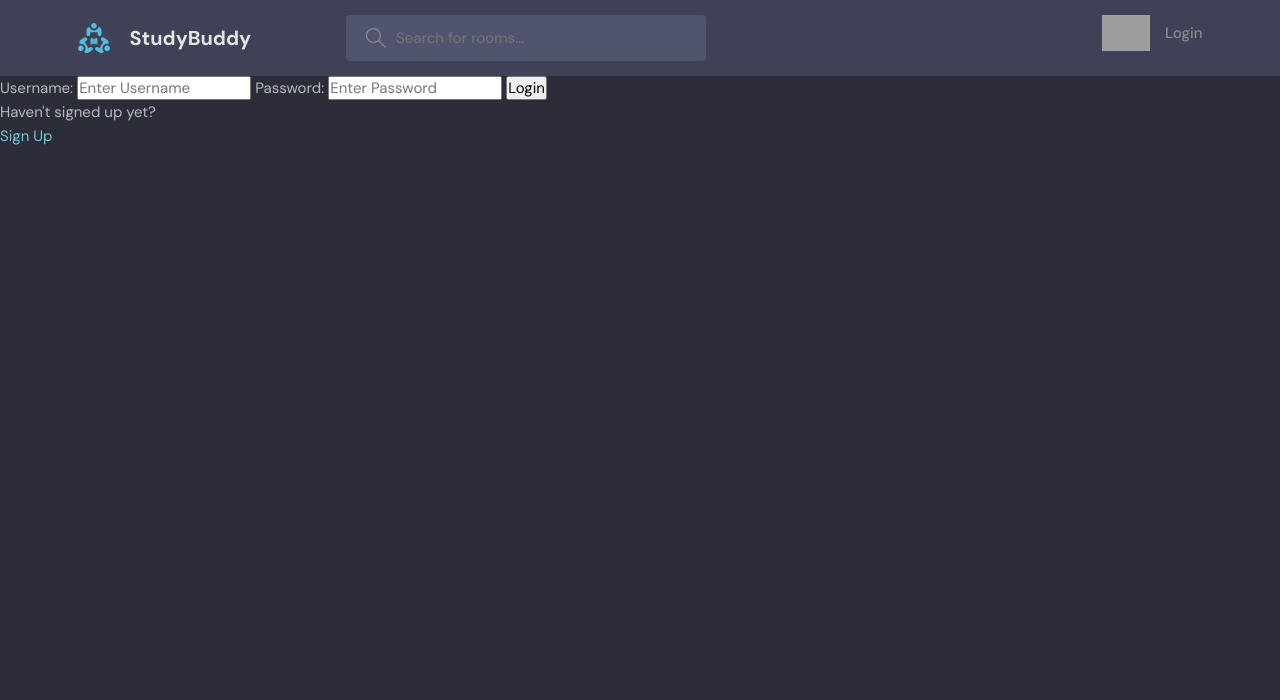
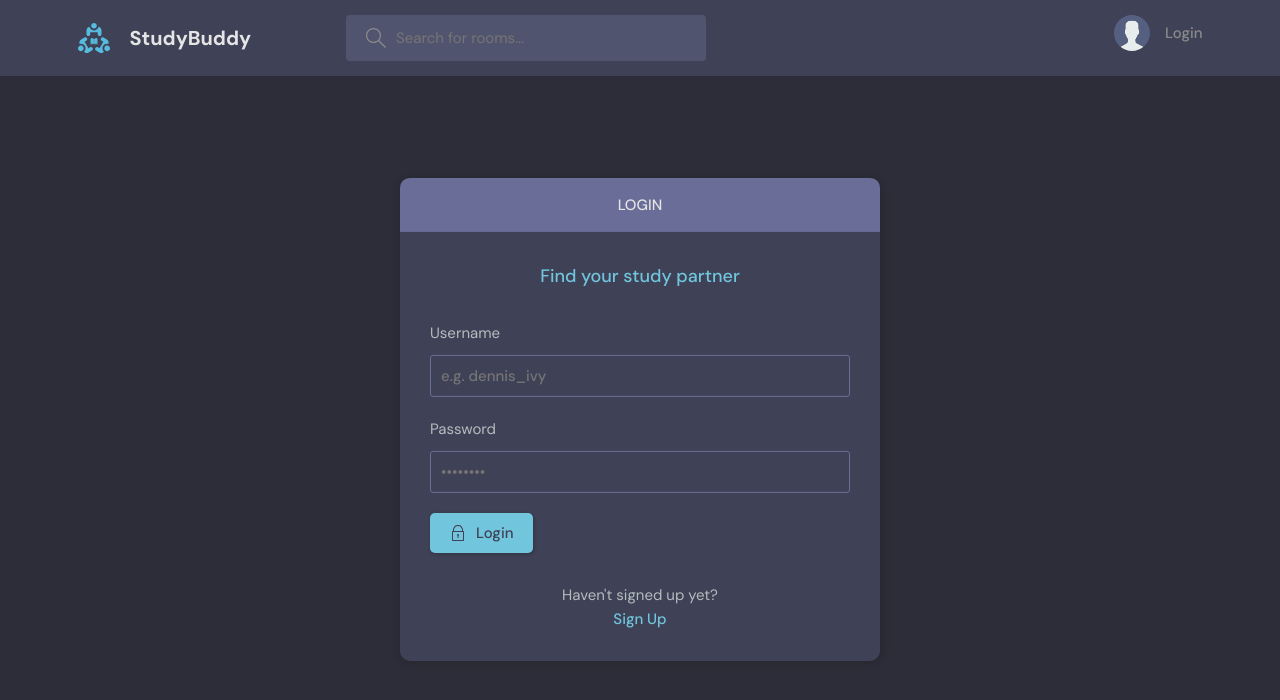
Before and after one commit to mdarshad1000/Walkie, a Django app: page /login/ in a window 1280 px wide. Shown: the top 700 px of the page. Run offline with Django 4.2, Linux system fonts and the light colour scheme; grey boxes are pictures that could not be loaded.

Commit message:
customized login register

```diff
--- a/base/templates/base/login_register.html
+++ b/base/templates/base/login_register.html
@@ -1,32 +1,102 @@
 {% extends 'main.html' %}
 
 {% block content %}
+<main class="auth layout">
 
   {% if page == 'login' %}
-<div>
-    <form method="POST" action="">
+  <div class="container">
+    <div class="layout__box">
+      <div class="layout__boxHeader">
+        <div class="layout__boxTitle">
+          <h3>Login</h3>
+        </div>
+      </div>
+      <div class="layout__body">
+        <h2 class="auth__tagline">Find your study partner</h2>
+
+        <form class="form" action="" method="POST">
           {% csrf_token %}
-        <label>Username:</label>
-        <input type="text" name="username" placeholder="Enter Username"/>
-        <label>Password:</label>
-        <input type="password" name="password" placeholder="Enter Password"/>
-        <input type="submit" value="Login"/>
+          <div class="form__group form__group">
+            <label for="room_name">Username</label>
+            <input id="username" name="username" type="text" placeholder="e.g. dennis_ivy" />
+          </div>
+          <div class="form__group">
+            <label for="password">Password</label>
+            <input id="password" name="password" type="password"
+              placeholder="&bull;&bull;&bull;&bull;&bull;&bull;&bull;&bull;" />
+          </div>
+
+          <button class="btn btn--main" type="submit">
+            <svg version="1.1" xmlns="http://www.w3.org/2000/svg" width="32" height="32" viewBox="0 0 32 32">
+              <title>lock</title>
+              <path
+                d="M27 12h-1v-2c0-5.514-4.486-10-10-10s-10 4.486-10 10v2h-1c-0.553 0-1 0.447-1 1v18c0 0.553 0.447 1 1 1h22c0.553 0 1-0.447 1-1v-18c0-0.553-0.447-1-1-1zM8 10c0-4.411 3.589-8 8-8s8 3.589 8 8v2h-16v-2zM26 30h-20v-16h20v16z">
+              </path>
+              <path
+                d="M15 21.694v4.306h2v-4.306c0.587-0.348 1-0.961 1-1.694 0-1.105-0.895-2-2-2s-2 0.895-2 2c0 0.732 0.413 1.345 1 1.694z">
+              </path>
+            </svg>
+
+            Login
+          </button>
         </form>
+
+        <div class="auth__action">
           <p>Haven't signed up yet?</p>
-    <a href="{% url 'register' %}">Sign Up</a>
+          <a href="{% url 'register' %}" class="btn btn--link">Sign Up</a>
+        </div>
+      </div>
+    </div>
   </div>
 
   {% else %}
-<div>
-    <form method="POST" action="">
+
+  <div class="container">
+    <div class="layout__box">
+      <div class="layout__boxHeader">
+        <div class="layout__boxTitle">
+          <h3>Register</h3>
+        </div>
+      </div>
+      <div class="layout__body">
+        <h2 class="auth__tagline">Find your study partner</h2>
+
+        <form class="form" action="" method="POST">
           {% csrf_token %}
-        {{form.as_p}}
-        <input type="submit" value="Register"/>
+
+          {% for field in form %}
+          <div class="form__group form__group">
+            <label for="room_name">{{field.label}}</label>
+            {{field}}
+          </div>
+          {% endfor %}
+
+
+          <button class="btn btn--main" type="submit">
+            <svg version="1.1" xmlns="http://www.w3.org/2000/svg" width="32" height="32" viewBox="0 0 32 32">
+              <title>lock</title>
+              <path
+                d="M27 12h-1v-2c0-5.514-4.486-10-10-10s-10 4.486-10 10v2h-1c-0.553 0-1 0.447-1 1v18c0 0.553 0.447 1 1 1h22c0.553 0 1-0.447 1-1v-18c0-0.553-0.447-1-1-1zM8 10c0-4.411 3.589-8 8-8s8 3.589 8 8v2h-16v-2zM26 30h-20v-16h20v16z">
+              </path>
+              <path
+                d="M15 21.694v4.306h2v-4.306c0.587-0.348 1-0.961 1-1.694 0-1.105-0.895-2-2-2s-2 0.895-2 2c0 0.732 0.413 1.345 1 1.694z">
+              </path>
+            </svg>
+
+            Sign up
+          </button>
         </form>
-    <p>Already Signed up?</p>
-    <a href="{% url 'login' %}">Login</a>
+
+        <div class="auth__action">
+          <p>Already signed up?</p>
+          <a href="{% url 'login' %}" class="btn btn--link">Login</a>
+        </div>
+      </div>
+    </div>
   </div>
 
+
   {% endif %}
+</main>
 
 {% endblock content %}
--- a/templates/navbar.html
+++ b/templates/navbar.html
@@ -29,7 +29,7 @@
       <!-- Logged In -->
       {% if request.user.is_authenticated %}
       <div class="header__user">
-        <a href="{% url 'update-user' %}">
+        <a href="{% url 'user-profile' user.id %}">
           <div class="avatar avatar--medium active">
             <img src="{% static 'images/avatar.svg' %}" />
           </div>
@@ -51,7 +51,7 @@
       {% else %}
             <!-- Not Logged In -->
       <a href="{% url 'login' %}">
-          <img src="./assets/avatar.svg" />
+          <img src="{% static 'images/avatar.svg' %}" />
           <p>Login</p>
         </a>
         {% endif %}
```
Also changed, not shown: base/templates/base/login_register_old.html (added, +32 -0 lines), db.sqlite3. Lines whose indentation alone changed are shown as unchanged.
